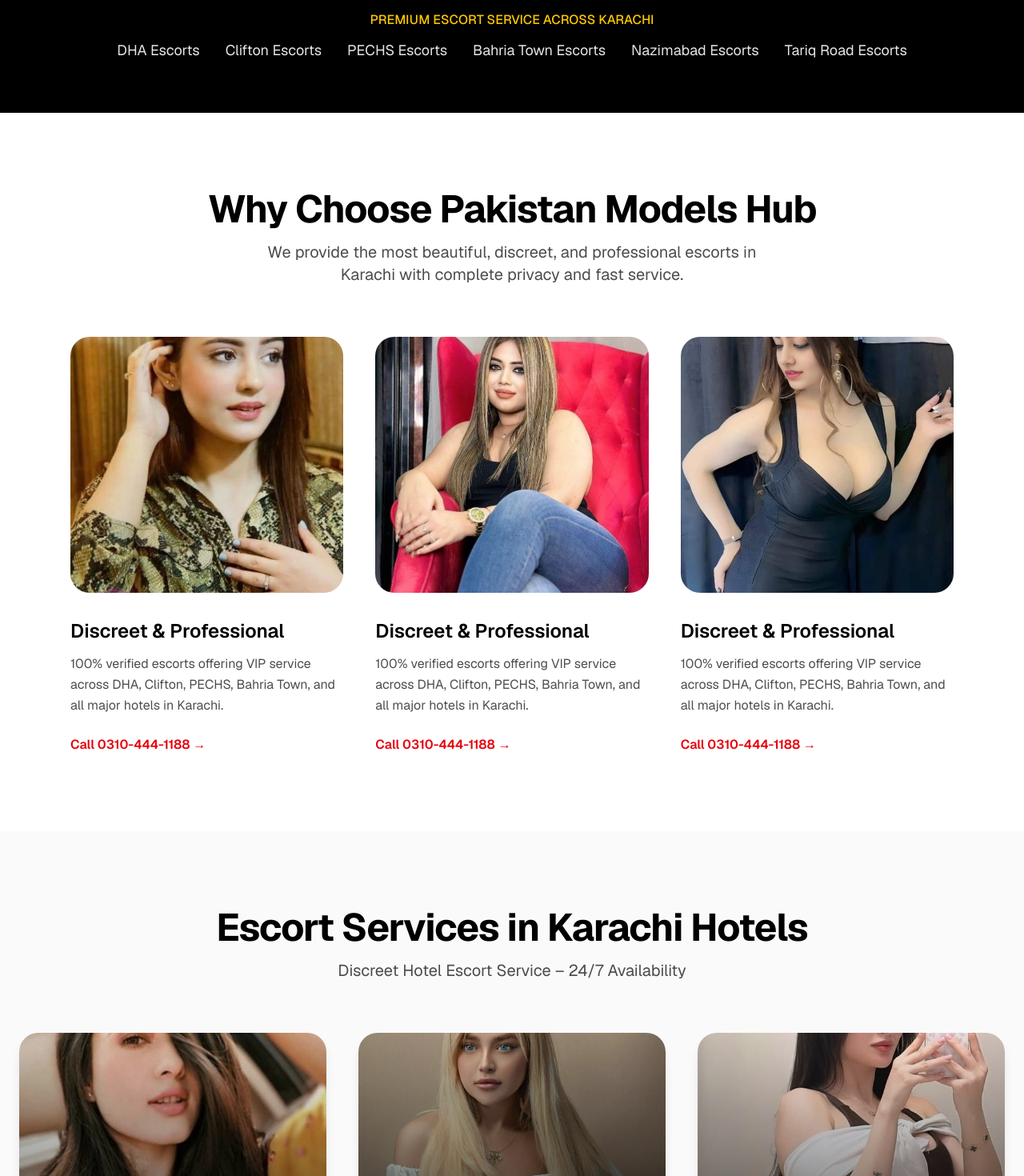
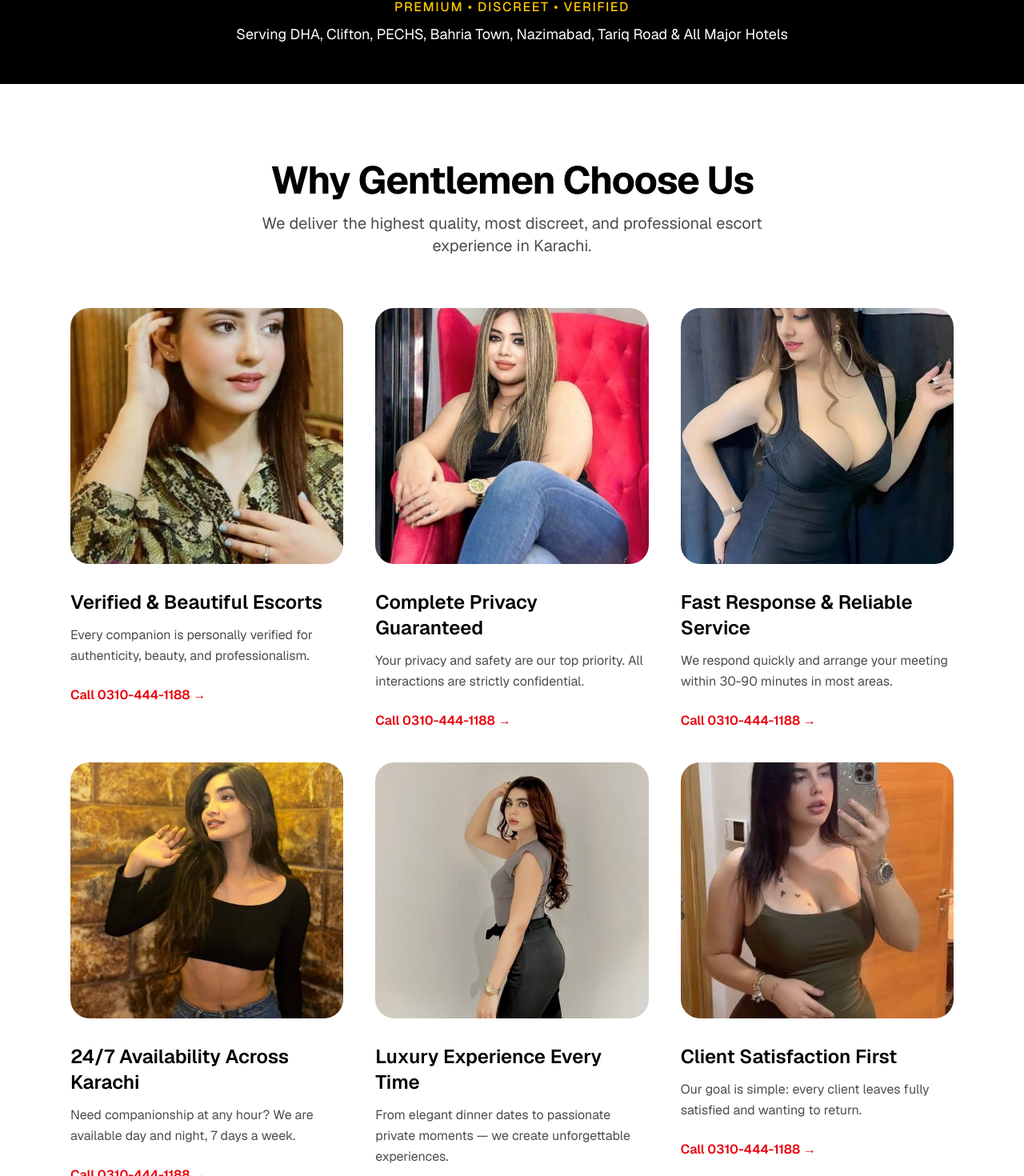
Before and after one commit to iamtalhaarifvlogs/pakistanmodelshub, a Next.js app: page / in a window 1280 px wide. Shown: the part 851-2321 px from the top of the page at 80% size. Built offline with nearby package versions, Linux system fonts and the light colour scheme.

Commit message:
Update page.tsx

```diff
--- a/app/page.tsx
+++ b/app/page.tsx
@@ -105,7 +105,7 @@ export default function Home() {
             <div className="mt-auto pt-12 pb-8">
               <a
                 href="tel:03104441188"
-                className="block w-full bg-red-600 text-white text-center py-4 rounded-full font-semibold hover:bg-black transition-all"
+                className="block w-full bg-red-600 text-white text-center py-4 rounded-full font-semibold hover:bg-black transition-all text-lg"
               >
                 CALL 0310-444-1188
               </a>
@@ -119,7 +119,7 @@ export default function Home() {
         <div className="absolute inset-0 z-0">
           <Image
             src="/m21.jpg"
-            alt="Escorts in Karachi - Premium Call Girls DHA Clifton PECHS"
+            alt="Escorts in Karachi - Premium Call Girls DHA Clifton PECHS Bahria"
             fill
             className="object-cover brightness-65"
             priority
@@ -147,72 +147,84 @@ export default function Home() {
         </div>
       </section>
 
-      {/* Services Coverage */}
-      <section className="py-16 bg-black text-white text-center">
+      {/* Trust Bar */}
+      <section className="py-12 bg-black text-white text-center">
         <div className="max-w-6xl mx-auto px-6">
-          <p className="text-yellow-400 font-medium mb-3">PREMIUM ESCORT SERVICE ACROSS KARACHI</p>
-          <div className="flex flex-wrap justify-center gap-x-8 gap-y-3 text-lg opacity-90">
-            <p>DHA Escorts</p>
-            <p>Clifton Escorts</p>
-            <p>PECHS Escorts</p>
-            <p>Bahria Town Escorts</p>
-            <p>Nazimabad Escorts</p>
-            <p>Tariq Road Escorts</p>
+          <p className="text-yellow-400 font-medium tracking-widest mb-2">PREMIUM • DISCREET • VERIFIED</p>
+          <p className="text-lg">Serving DHA, Clifton, PECHS, Bahria Town, Nazimabad, Tariq Road & All Major Hotels</p>
+        </div>
+      </section>
+
+      {/* Why Choose Us - Expanded */}
+      <section className="py-24 bg-white">
+        <div className="max-w-6xl mx-auto px-6">
+          <div className="text-center mb-16">
+            <h2 className="text-5xl font-bold tracking-tight mb-4">Why Gentlemen Choose Us</h2>
+            <p className="text-xl text-black/70 max-w-2xl mx-auto">
+              We deliver the highest quality, most discreet, and professional escort experience in Karachi.
+            </p>
+          </div>
+
+          <div className="grid md:grid-cols-3 gap-10">
+            {[22,23,24,25,26,27].map((num, index) => {
+              const titles = [
+                "Verified & Beautiful Escorts",
+                "Complete Privacy Guaranteed",
+                "Fast Response & Reliable Service",
+                "24/7 Availability Across Karachi",
+                "Luxury Experience Every Time",
+                "Client Satisfaction First"
+              ];
+              const descs = [
+                "Every companion is personally verified for authenticity, beauty, and professionalism.",
+                "Your privacy and safety are our top priority. All interactions are strictly confidential.",
+                "We respond quickly and arrange your meeting within 30-90 minutes in most areas.",
+                "Need companionship at any hour? We are available day and night, 7 days a week.",
+                "From elegant dinner dates to passionate private moments — we create unforgettable experiences.",
+                "Our goal is simple: every client leaves fully satisfied and wanting to return."
+              ];
+
+              return (
+                <div key={num} className="group">
+                  <div className="relative h-80 mb-8 overflow-hidden rounded-3xl">
+                    <Image
+                      src={`/m${num}.jpg`}
+                      alt={titles[index]}
+                      fill
+                      className="object-cover group-hover:scale-110 transition-transform duration-700"
+                    />
+                  </div>
+                  <h3 className="text-2xl font-semibold mb-3">{titles[index]}</h3>
+                  <p className="text-black/70 leading-relaxed">{descs[index]}</p>
+                  <a href="tel:03104441188" className="mt-6 inline-block text-red-600 font-semibold hover:text-black transition-colors">
+                    Call 0310-444-1188 →
+                  </a>
+                </div>
+              );
+            })}
           </div>
         </div>
       </section>
 
-      {/* Why Choose Us */}
-      <section className="py-24 bg-white">
-        <div className="max-w-6xl mx-auto px-6">
-          <div className="text-center mb-16">
-            <h2 className="text-5xl font-bold tracking-tight mb-4">Why Choose Pakistan Models Hub</h2>
-            <p className="text-xl text-black/70 max-w-2xl mx-auto">
-              We provide the most beautiful, discreet, and professional escorts in Karachi with complete privacy and fast service.
-            </p>
-          </div>
-
-          <div className="grid md:grid-cols-3 gap-10">
-            {[22,23,24].map((num) => (
-              <div key={num} className="group">
-                <div className="relative h-80 mb-8 overflow-hidden rounded-3xl">
-                  <Image
-                    src={`/m${num}.jpg`}
-                    alt="Premium Karachi Escorts Service"
-                    fill
-                    className="object-cover group-hover:scale-110 transition-transform duration-700"
-                  />
-                </div>
-                <h3 className="text-2xl font-semibold mb-3">Discreet & Professional</h3>
-                <p className="text-black/70 leading-relaxed">
-                  100% verified escorts offering VIP service across DHA, Clifton, PECHS, Bahria Town, and all major hotels in Karachi.
-                </p>
-                <a href="tel:03104441188" className="mt-6 inline-block text-red-600 font-semibold hover:text-black transition-colors">Call 0310-444-1188 →</a>
-              </div>
-            ))}
-          </div>
-        </div>
-      </section>
-
-      {/* Hotels Section */}
+      {/* Hotels Section - Expanded */}
       <section className="py-24 bg-zinc-50" id="hotels">
         <div className="max-w-7xl mx-auto px-6">
           <div className="text-center mb-16">
             <h2 className="text-5xl font-bold tracking-tight mb-4">Escort Services in Karachi Hotels</h2>
-            <p className="text-xl text-black/70">Discreet Hotel Escort Service – 24/7 Availability</p>
+            <p className="text-xl text-black/70">Discreet, Professional & 24/7 Hotel Escort Service</p>
           </div>
 
           <div className="grid md:grid-cols-2 lg:grid-cols-3 gap-10">
             {[
-              { id: "seashell-inn", name: "Seashell Inn", img: "/m14.jpg" },
-              { id: "seashell-legacy", name: "Seashell Legacy", img: "/m15.jpg" },
-              { id: "seashell-grand", name: "Seashell Grand", img: "/m16.jpg" },
-              { id: "seashell-forte", name: "Seashell Forte", img: "/m17.jpg" },
-              { id: "pc-hotel", name: "PC Hotel Karachi", img: "/m18.jpg" },
-              { id: "ocean-pearl", name: "Ocean Pearl", img: "/m19.jpg" },
-              { id: "avari-hotel", name: "Avari Hotel", img: "/m20.jpg" },
-              { id: "ramada-creek", name: "Ramada Creek", img: "/m21.jpg" },
-              { id: "ramada-airport", name: "Ramada Airport", img: "/m22.jpg" },
+              { id: "seashell-inn", name: "Seashell Inn", img: "/m14.jpg", desc: "Popular choice for guests seeking luxury and privacy in a serene environment." },
+              { id: "seashell-legacy", name: "Seashell Legacy", img: "/m15.jpg", desc: "Modern luxury hotel with excellent service. Our companions are well-familiar with the location." },
+              { id: "seashell-grand", name: "Seashell Grand", img: "/m16.jpg", desc: "High-end property perfect for VIP clients looking for exclusive experiences." },
+              { id: "seashell-forte", name: "Seashell Forte", img: "/m17.jpg", desc: "Contemporary hotel with great amenities. Fast and discreet service guaranteed." },
+              { id: "pc-hotel", name: "PC Hotel Karachi", img: "/m18.jpg", desc: "One of Karachi's most prestigious 5-star hotels. Professional hotel escort service available." },
+              { id: "ocean-pearl", name: "Ocean Pearl", img: "/m19.jpg", desc: "Beachfront luxury with stunning views. Ideal for romantic and private encounters." },
+              { id: "avari-hotel", name: "Avari Hotel", img: "/m20.jpg", desc: "Iconic 5-star hotel in the heart of Karachi. Trusted by many regular clients." },
+              { id: "ramada-creek", name: "Ramada Creek", img: "/m21.jpg", desc: "Convenient location with excellent facilities. Quick response guaranteed." },
+              { id: "ramada-airport", name: "Ramada Airport", img: "/m22.jpg", desc: "Perfect for travelers and businessmen. Fast airport-area service." },
             ].map((hotel) => (
               <div key={hotel.id} id={hotel.id} className="bg-white rounded-3xl overflow-hidden shadow-lg hover:shadow-2xl transition-all group">
                 <div className="relative h-80">
@@ -231,7 +243,7 @@ export default function Home() {
 
                 <div className="p-8">
                   <p className="text-black/70 mb-6 leading-relaxed">
-                    Premium and discreet escort service available at {hotel.name}. Verified VIP companions with complete privacy and fast response.
+                    {hotel.desc} Our verified VIP companions provide premium and discreet service at {hotel.name}.
                   </p>
                   <a
                     href="tel:03104441188"
@@ -246,7 +258,7 @@ export default function Home() {
         </div>
       </section>
 
-      {/* FAQ Section */}
+      {/* FAQ Section - Expanded */}
       <section className="py-24 bg-white">
         <div className="max-w-4xl mx-auto px-6">
           <h2 className="text-5xl font-bold text-center mb-16">Frequently Asked Questions</h2>
@@ -254,15 +266,23 @@ export default function Home() {
           <div className="space-y-10 text-lg">
             <div>
               <h3 className="font-semibold mb-3">Do you provide escorts in all major hotels in Karachi?</h3>
-              <p className="text-black/70">Yes, we provide discreet hotel escort service at Seashell Inn, Seashell Legacy, PC Hotel, Avari Hotel, Ramada Creek, Ocean Pearl and many more.</p>
+              <p className="text-black/70">Yes, we provide discreet and professional hotel escort service at Seashell Inn, Seashell Legacy, PC Hotel, Avari Hotel, Ramada Creek, Ocean Pearl, and many more properties across Karachi.</p>
+            </div>
+            <div>
+              <h3 className="font-semibold mb-3">How fast can you arrange a meeting?</h3>
+              <p className="text-black/70">We usually arrange meetings within 30-90 minutes depending on your location and availability.</p>
             </div>
             <div>
               <h3 className="font-semibold mb-3">Is 0310-444-1188 available 24/7?</h3>
-              <p className="text-black/70">Yes, our Karachi escorts service is available round the clock for incall and outcall bookings.</p>
+              <p className="text-black/70">Yes, our service is available round the clock for both incall and outcall bookings in Karachi.</p>
             </div>
             <div>
-              <h3 className="font-semibold mb-3">Are your services discreet?</h3>
-              <p className="text-black/70">Complete privacy and discretion is guaranteed for all our clients across Karachi.</p>
+              <h3 className="font-semibold mb-3">Are your services completely discreet?</h3>
+              <p className="text-black/70">Absolutely. Privacy and confidentiality are our top priorities. All interactions are handled with the utmost discretion.</p>
+            </div>
+            <div>
+              <h3 className="font-semibold mb-3">Do you serve Bahria Town and other distant areas?</h3>
+              <p className="text-black/70">Yes, we provide service in Bahria Town, DHA, Clifton, PECHS, Nazimabad, Tariq Road, and almost all major areas of Karachi.</p>
             </div>
           </div>
         </div>
```
